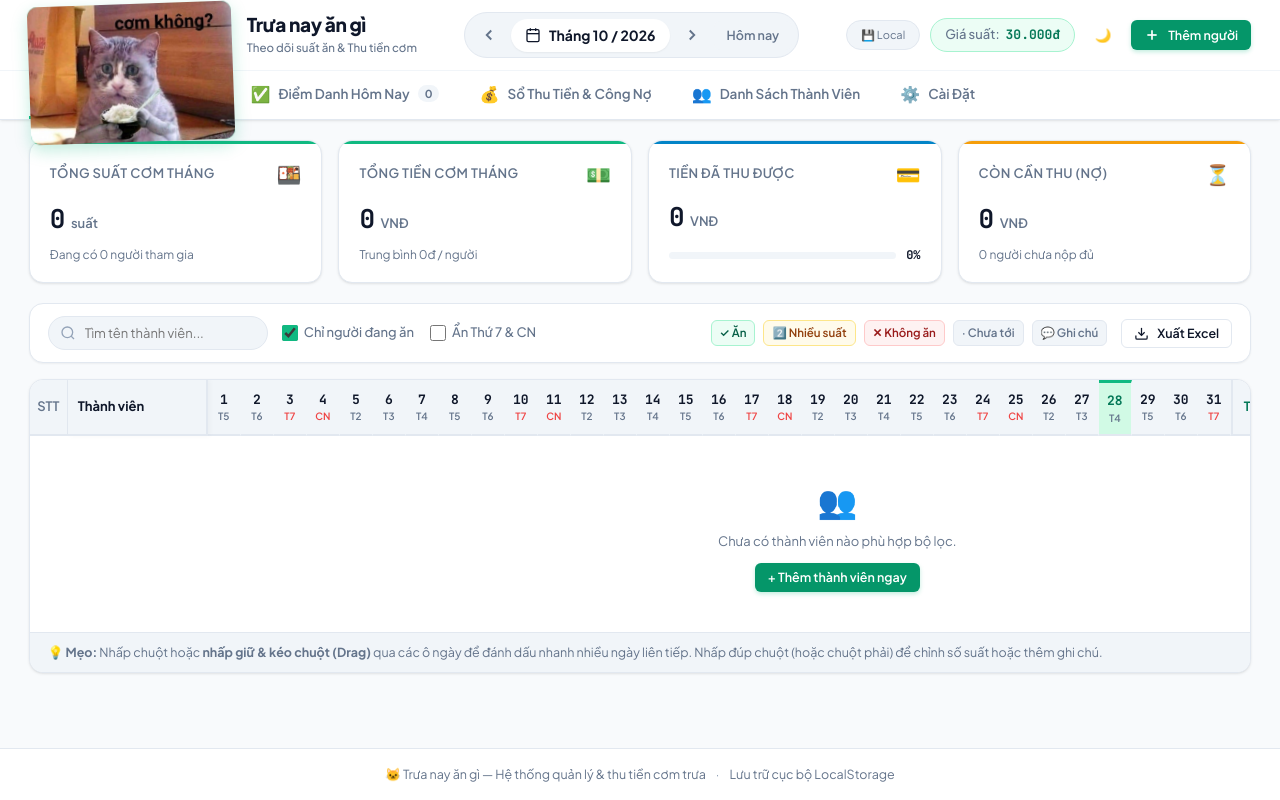
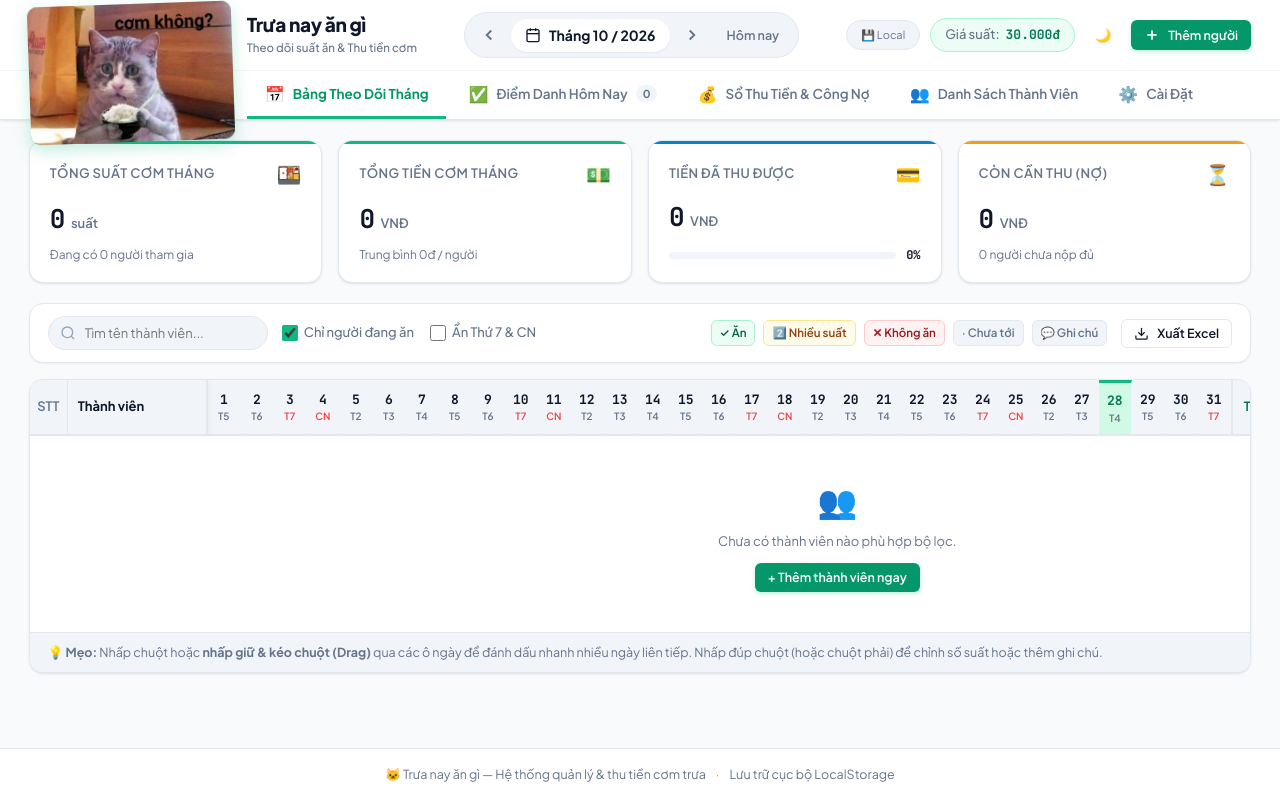
Before and after one commit to beaniemeomeoo-alt/Theo-doi-an-trua, a website: page index.html in a window 1280 px wide. Drawn offline with Linux system fonts and the light colour scheme; no server answers.

Commit message:
style: day cac tab dieu huong sang phai de khong bi logo meo che

```diff
--- a/css/style.css
+++ b/css/style.css
@@ -330,7 +330,7 @@ body.theme-dark #btnThemeToggle .theme-icon-dark {
 .nav-container {
   max-width: 1860px;
   margin: 0 auto;
-  padding: 0 16px;
+  padding: 0 16px 0 234px;
   width: 98%;
   display: flex;
   gap: 4px;
```
